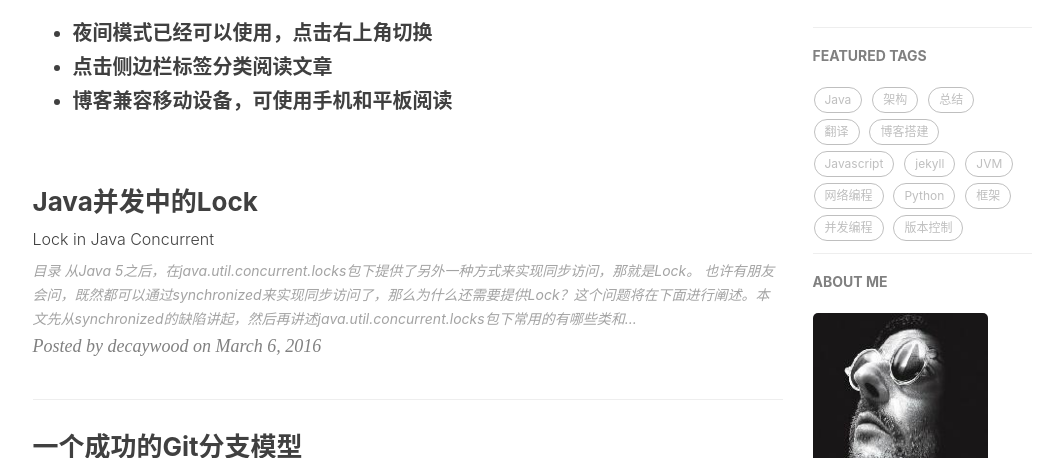
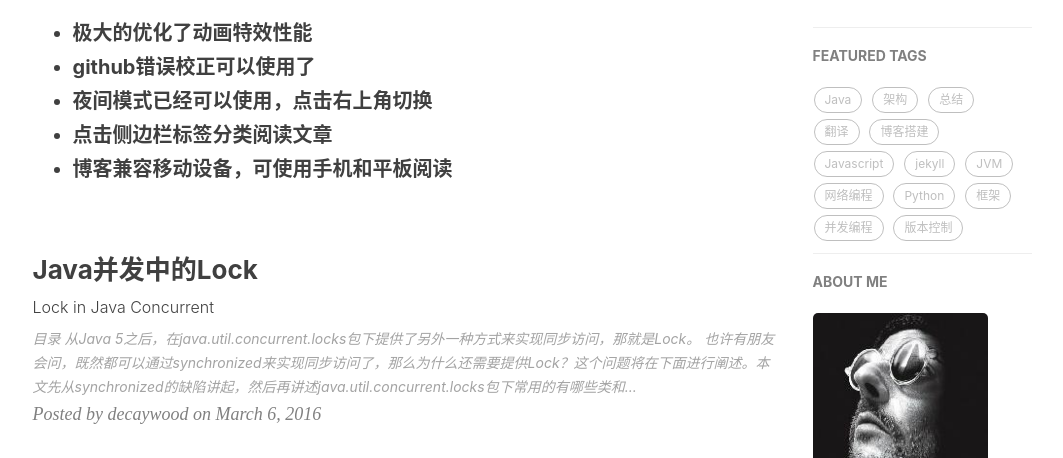
Before and after one commit to decaywood/decaywood.github.io, a Jekyll site: the page built from index.html, in a window 1280 px wide and 900 px high, cut to the strip 442-900 px from the top of the window. Shown: the whole strip, without its empty margins (135-1198 px from the left). Built offline with Jekyll 4.4.1, drawn with Linux system fonts in a browser that asks for light colours; nearby versions of some CDN libraries; the list of posts is cut into pages by our own code; comment, search, counter and statistics services are not loaded; a style sheet for code colours, icons or effects is not loaded.

Commit message:
add news

```diff
--- a/_data/news.json
+++ b/_data/news.json
@@ -1,4 +1,6 @@
 [
+  "极大的优化了动画特效性能",
+  "github错误校正可以使用了",
   "夜间模式已经可以使用，点击右上角切换",
   "点击侧边栏标签分类阅读文章",
   "博客兼容移动设备，可使用手机和平板阅读"
```
